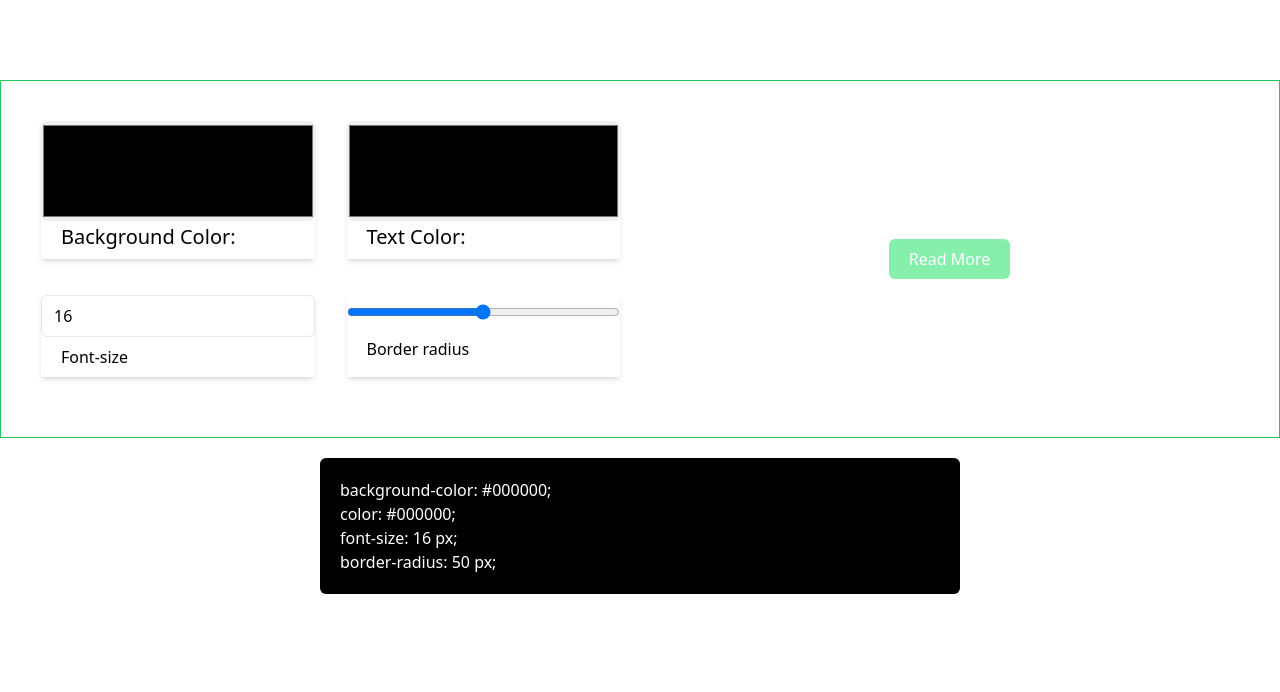
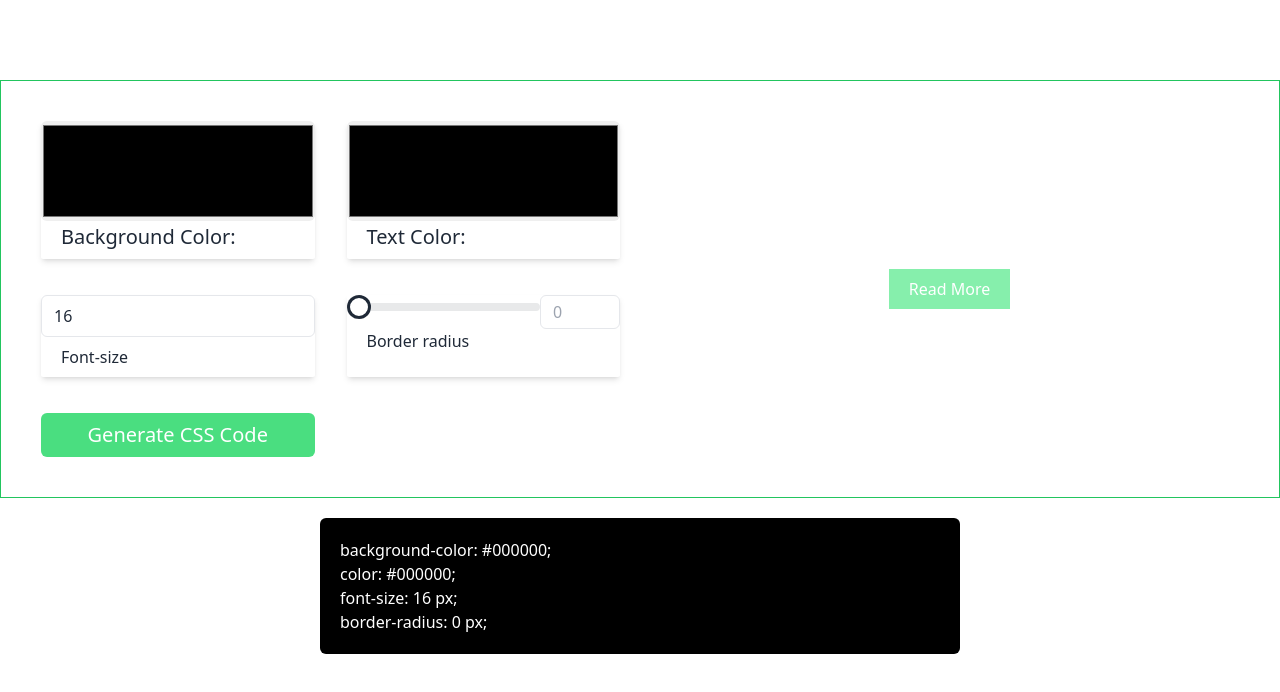
Before and after one commit to wdridoy11/Button-CSS-Generate, a plain HTML site: page index.html in a window 1280 px wide. Drawn offline with nearby package versions, Linux system fonts and the light colour scheme.

Commit message:
border radius system add

```diff
--- a/app.js
+++ b/app.js
@@ -3,6 +3,7 @@ const backgroundColor = document.getElementById("background-color");
 const textColor = document.getElementById("text-color");
 const fontSize = document.getElementById("font-size");
 const borderRadius = document.getElementById("border-radius");
+const borderRadiusValue = document.getElementById("border-radius-value");
 const buttonCssCode = document.getElementById("button-css-code");
 
 // const styleApply=(clickItem,styleName, styleValue)=>{
@@ -26,6 +27,15 @@ const buttonCssCode = document.getElementById("button-css-code");
 // styleApply(textColor,"color",backgroundColor.value);
 
 
+borderRadius.addEventListener("change",()=>{
+    styleApplyButton.style.borderRadius =`${borderRadius.value}px`;
+    borderRadiusValue.value=`${borderRadius.value}`
+})
+
+borderRadiusValue.addEventListener("change",()=>{
+    styleApplyButton.style.borderRadius =`${borderRadiusValue.value}px`;
+    borderRadius.value=`${borderRadiusValue.value}`;
+})
 
 backgroundColor.addEventListener("change",()=>{
     let backgroundColorValue = backgroundColor.value;
@@ -36,11 +46,7 @@ textColor.addEventListener("change",()=>{
     let textColorValue = textColor.value;
     styleApplyButton.style.color =`${textColorValue}`;
 })
-borderRadius.addEventListener("change",()=>{
-    let borderRadiusValue = borderRadius.value;
-    styleApplyButton.style.borderRadius =`${borderRadiusValue}px`;
-    console.log(borderRadiusValue)
-})
+
 fontSize.addEventListener("change",()=>{
     let fontSizeValue = fontSize.value;
     styleApplyButton.style.fontSize =`${fontSizeValue}px`;
--- a/index.html
+++ b/index.html
@@ -4,6 +4,7 @@
     <meta charset="UTF-8">
     <meta name="viewport" content="width=device-width, initial-scale=1.0">
     <title>Document</title>
+    <link href="https://cdn.jsdelivr.net/npm/daisyui@4.12.10/dist/full.min.css" rel="stylesheet" type="text/css" />
     <script src="https://cdn.tailwindcss.com"></script>
 </head>
 <body>
@@ -24,13 +25,19 @@
                     <label class="block pl-5 text-base font-medium" for="font-size">Font-size</label>
                 </div>
                 <div class="shadow-md pb-2 mb-5 rounded-b-sm">
-                    <input class="rounded-md w-full border  py-2 mb-2" type="range" min="0" max="100" name="border-radius" id="border-radius">
+                    <div class="flex">
+                        <!-- <input class="rounded-md w-full border  py-2 mb-2" type="range" min="0" max="100" name="border-radius" id="border-radius"> -->
+                        <input type="range" min="0" max="100" value="0" class="range" min="0" max="100" name="border-radius" id="border-radius" />
+                        <input class="w-20 border px-3 py-1 rounded-md" type="number" name="border-radius-value" placeholder="0" id="border-radius-value">
+                    </div>
                     <label class="block pl-5 text-base font-medium" for="border-radius">Border radius</label>
                 </div>
-
+                <div>
+                    <button class="w-full bg-green-400 py-2 text-white text-xl font-medium rounded-md">Generate CSS Code</button>
+                </div>
             </div>
             <div class="flex justify-center items-center">
-                <button id="style-apply-button" class="bg-green-300 py-2 px-5 rounded-md text-md font-medium text-white">Read More</button>
+                <button id="style-apply-button" class="bg-green-300 py-2 px-5 text-md font-medium text-white">Read More</button>
             </div>
         </div>
         <div class="w-1/2 mx-auto bg-black text-white mt-5 p-5 rounded-md" id="button-css-code">
```
